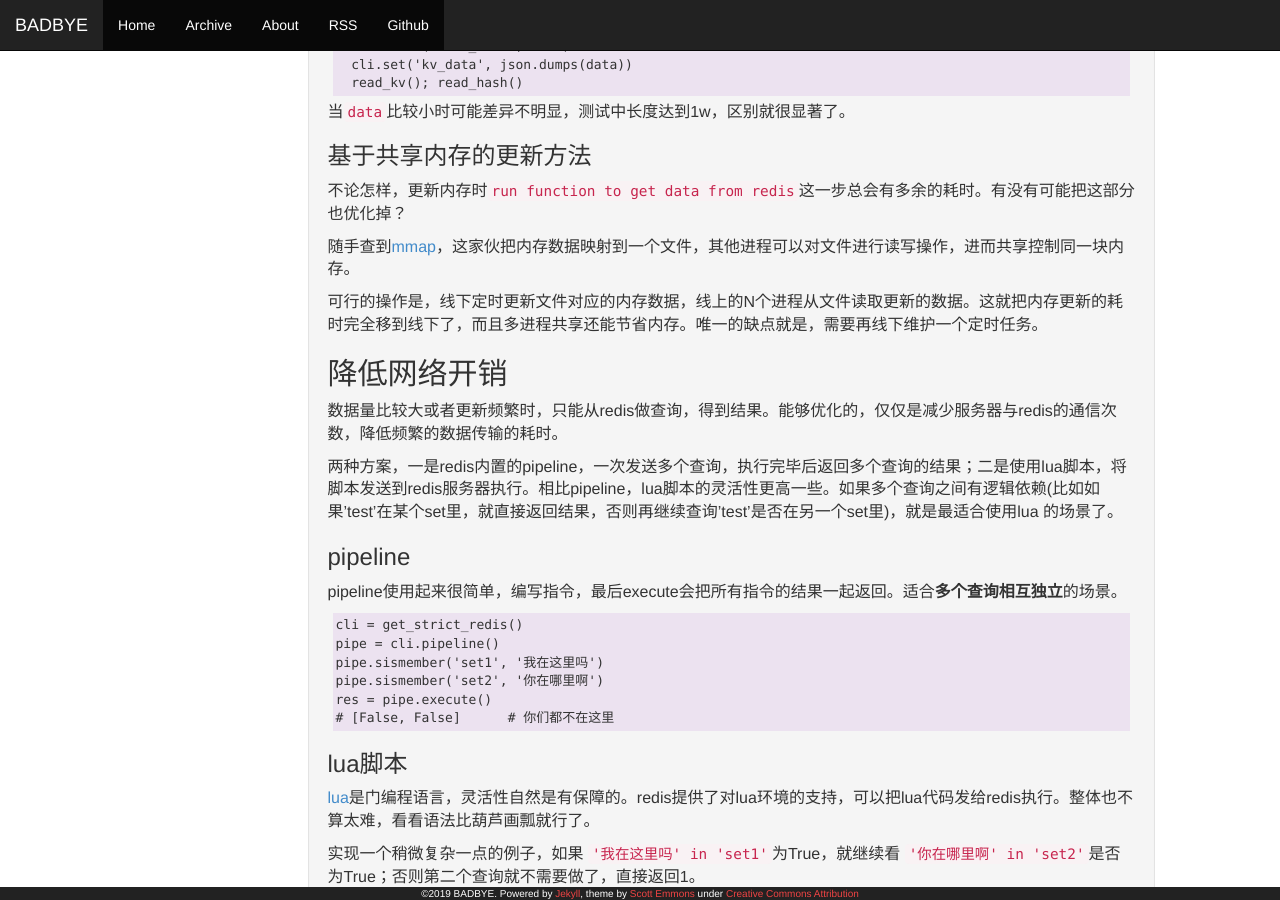
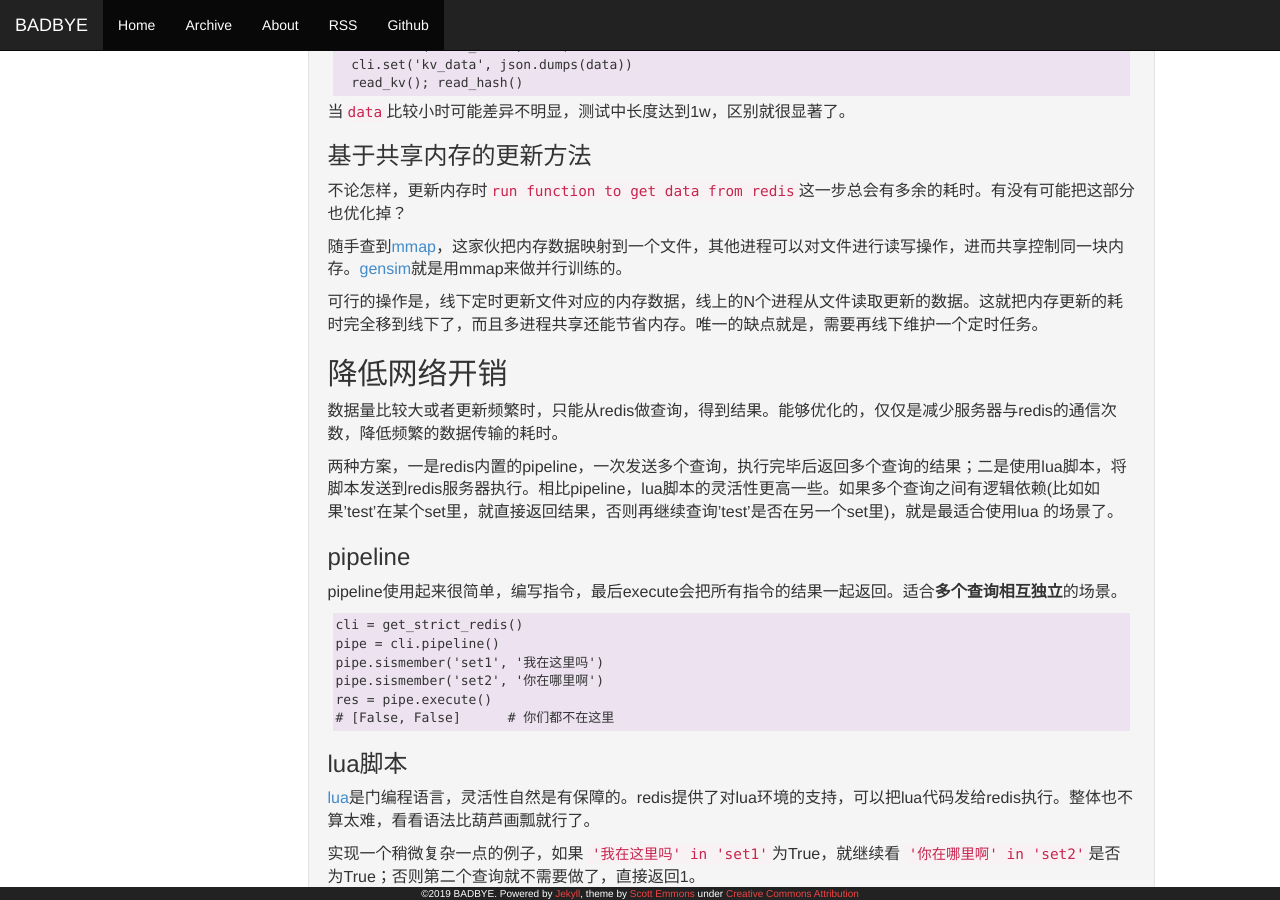
Before and after one commit to badbye/badbye.github.com, a Jekyll site: the page built from _posts/2018-12-11-redis-memory.md, in a window 1280 px wide and 900 px high, scrolled down 1177 px. Built offline with Jekyll 4.4.1, drawn with Linux system fonts in a browser that asks for light colours; Markdown is read by kramdown in place of the engine named in the settings; comment, search, counter and statistics services are not loaded.

Commit message:
update _posts/2018-12-11-redis-memory.md

```diff
--- a/_posts/2018-12-11-redis-memory.md
+++ b/_posts/2018-12-11-redis-memory.md
@@ -71,7 +71,7 @@ if __name__ == '__main__':
 ### 基于共享内存的更新方法
 不论怎样，更新内存时`run function to get data from redis`这一步总会有多余的耗时。有没有可能把这部分也优化掉？
 
-随手查到[mmap](https://docs.python.org/3/library/mmap.html)，这家伙把内存数据映射到一个文件，其他进程可以对文件进行读写操作，进而共享控制同一块内存。
+随手查到[mmap](https://docs.python.org/3/library/mmap.html)，这家伙把内存数据映射到一个文件，其他进程可以对文件进行读写操作，进而共享控制同一块内存。[gensim](https://radimrehurek.com/gensim/intro.html)就是用mmap来做并行训练的。
 
 可行的操作是，线下定时更新文件对应的内存数据，线上的N个进程从文件读取更新的数据。这就把内存更新的耗时完全移到线下了，而且多进程共享还能节省内存。唯一的缺点就是，需要再线下维护一个定时任务。
 
```
